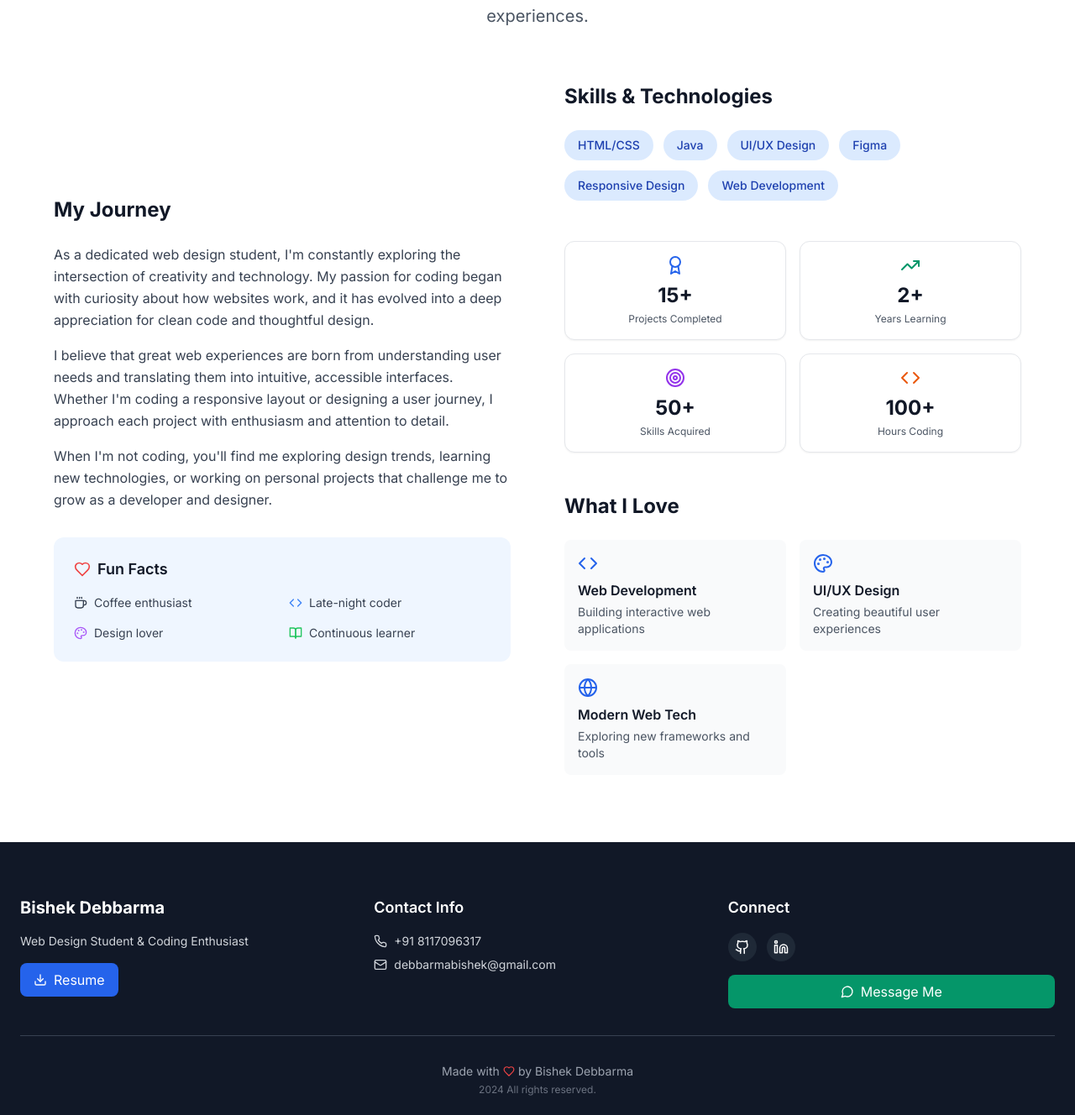
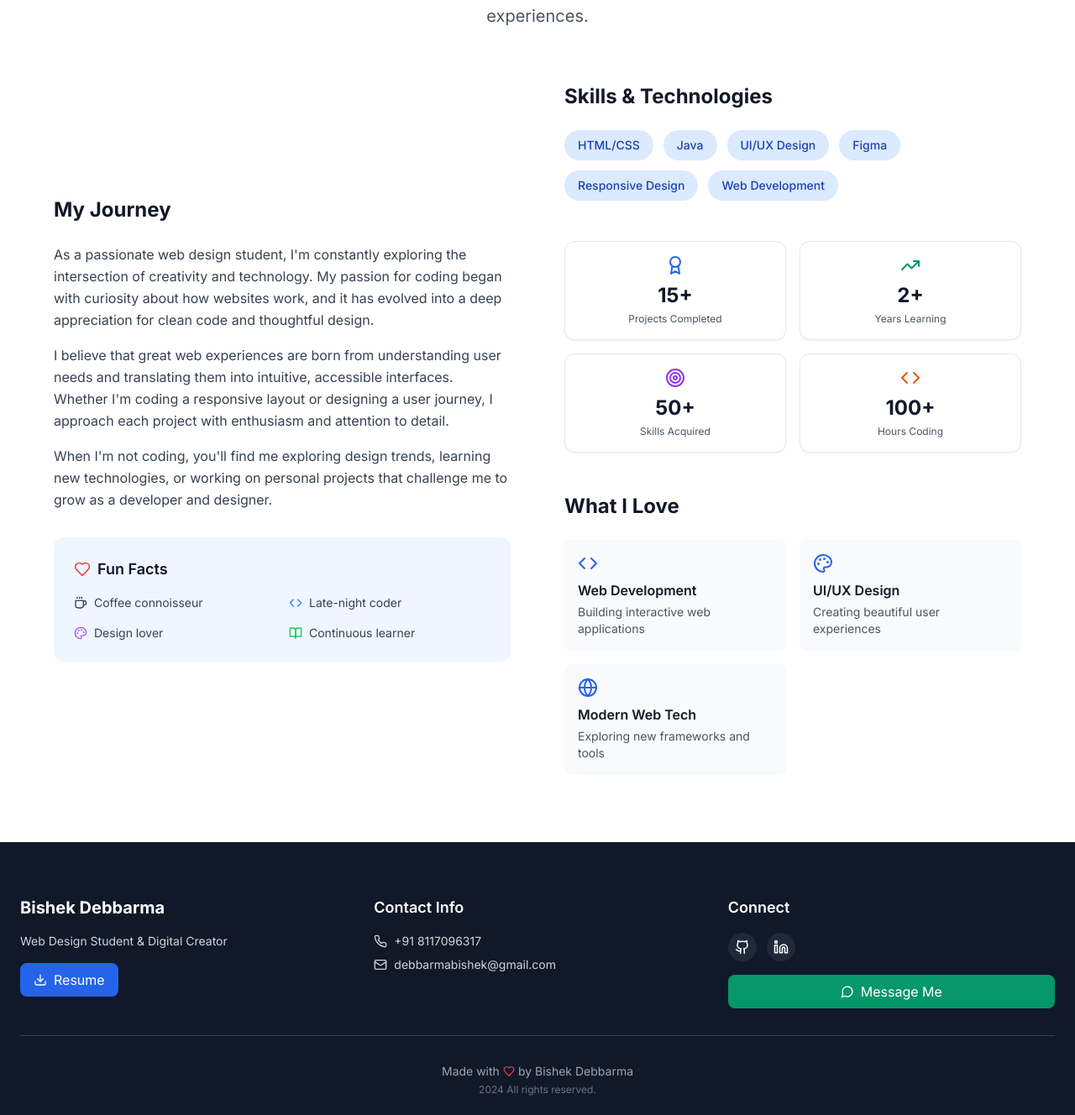
Before and after one commit to bishekdb/My-Portfolio, a React (Vite) app: page / in a window 1280 px wide. Shown: the part 2049-3377 px from the top of the page at 84% size. Built offline with nearby package versions, Linux system fonts and the light colour scheme.

Commit message:
Updated common words: replaced enthusiast, dedicated with more unique professional terms

```diff
--- a/index.html
+++ b/index.html
@@ -4,7 +4,7 @@
     <meta charset="UTF-8" />
     <link rel="icon" type="image/svg+xml" href="/vite.svg" />
     <meta name="viewport" content="width=device-width, initial-scale=1.0" />
-    <meta name="description" content="Bishek Debbarma - Web Design Student & Coding Enthusiast. Portfolio showcasing web development projects, UI/UX designs, and programming skills." />
+    <meta name="description" content="Bishek Debbarma - Web Design Student & Digital Innovator. Portfolio showcasing web development projects, UI/UX designs, and programming skills." />
     <meta name="keywords" content="Bishek Debbarma, web developer, web designer, student portfolio, React, JavaScript, UI/UX design, Tripura" />
     <meta name="author" content="Bishek Debbarma" />
 
--- a/src/components/About.tsx
+++ b/src/components/About.tsx
@@ -67,7 +67,7 @@ const About: React.FC = () => {
               </h3>
               <div className="space-y-4 text-gray-700 leading-relaxed">
                 <p>
-                  As a dedicated web design student, I'm constantly exploring the intersection of
+                  As a passionate web design student, I'm constantly exploring the intersection of
                   creativity and technology. My passion for coding began with curiosity about how
                   websites work, and it has evolved into a deep appreciation for clean code and
                   thoughtful design.
@@ -94,7 +94,7 @@ const About: React.FC = () => {
                 <div className="grid grid-cols-2 gap-4 text-sm text-gray-700">
                   <div className="flex items-center gap-2">
                     <Coffee size={16} className="text-brown-500" />
-                    Coffee enthusiast
+                    Coffee connoisseur
                   </div>
                   <div className="flex items-center gap-2">
                     <Code size={16} className="text-blue-500" />
--- a/src/components/Footer.tsx
+++ b/src/components/Footer.tsx
@@ -25,7 +25,7 @@ const Footer: React.FC = () => {
           <div>
             <h3 className="text-xl font-bold mb-4">Bishek Debbarma</h3>
             <p className="text-gray-300 text-sm mb-4">
-              Web Design Student & Coding Enthusiast
+              Web Design Student & Digital Creator
             </p>
             <button
               onClick={handleDownloadCV}
--- a/src/components/Hero.tsx
+++ b/src/components/Hero.tsx
@@ -7,7 +7,7 @@ const Hero: React.FC = () => {
   const [isDeleting, setIsDeleting] = useState(false);
   const [roleIndex, setRoleIndex] = useState(0);
 
-  const roles = ['Web Developer', 'UI/UX Designer', 'Coding Enthusiast', 'Creative Thinker'];
+  const roles = ['Web Developer', 'UI/UX Designer', 'Digital Innovator', 'Creative Thinker'];
 
   useEffect(() => {
     const currentRole = roles[roleIndex];
```
